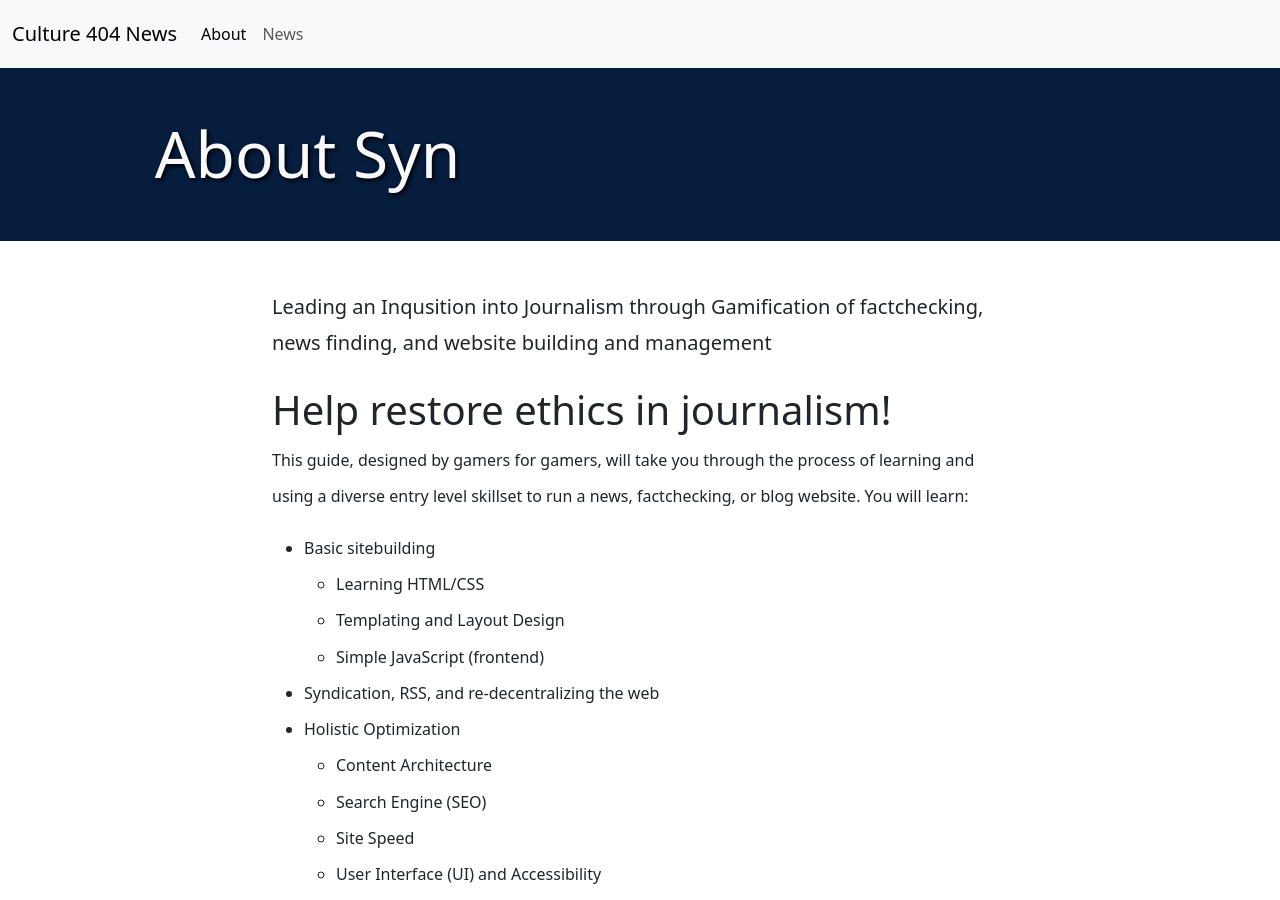
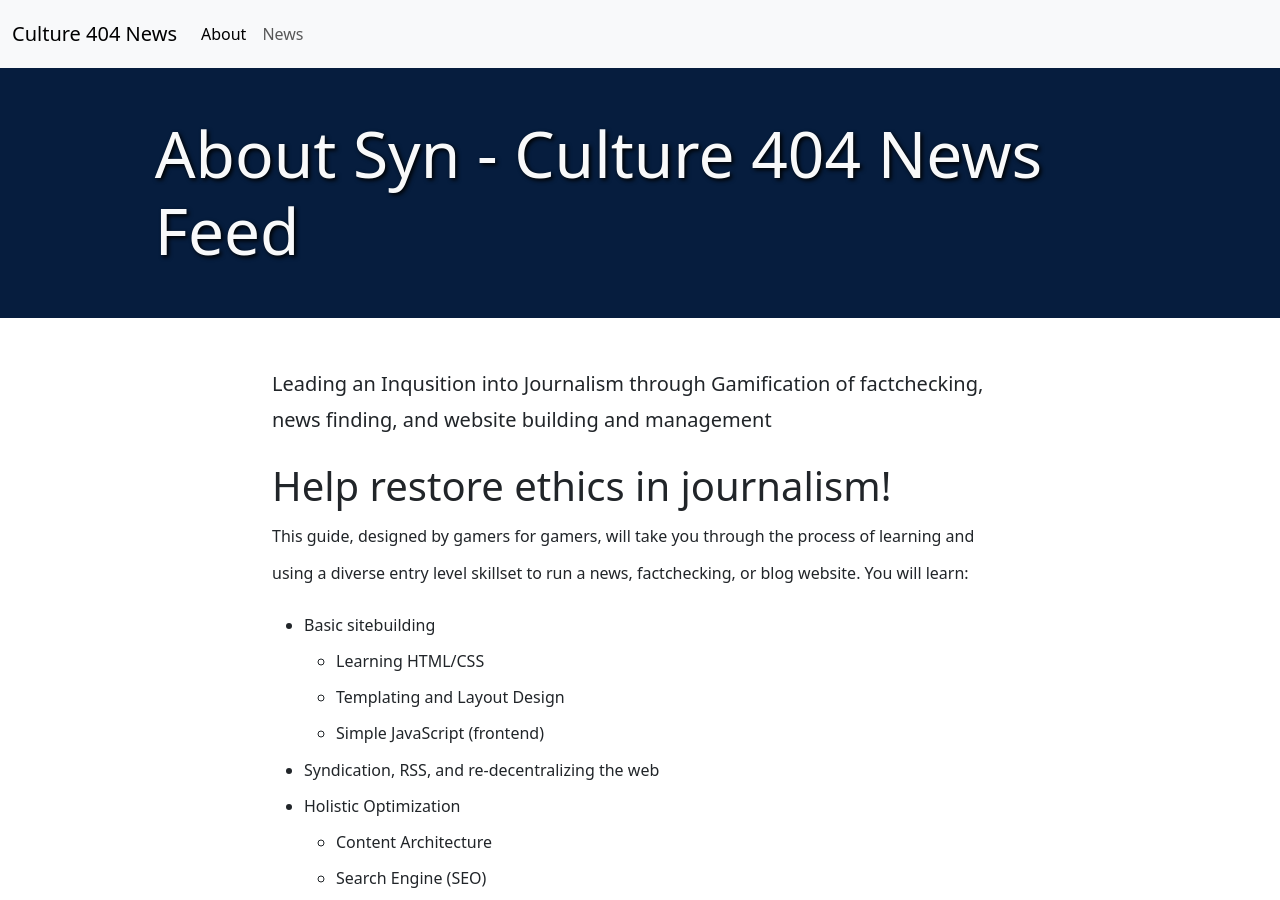
Before and after one commit to Culture-404/Syn_Inquisition, a Jekyll site: the page built from _library/about.md, in a window 1280 px wide and 900 px high. Built offline with Jekyll 4.4.1, drawn with Linux system fonts in a browser that asks for light colours.

Commit message:
update about title

```diff
--- a/_library/about.md
+++ b/_library/about.md
@@ -1,6 +1,6 @@
 ---
 layout: post
-title: "About Syn"
+title: "About Syn - Culture 404 News Feed"
 permalink: /about-syn
 date: 2024-03-15
 # factcheck: "/assets/json/2024-03-15-about-syn.json"
```
